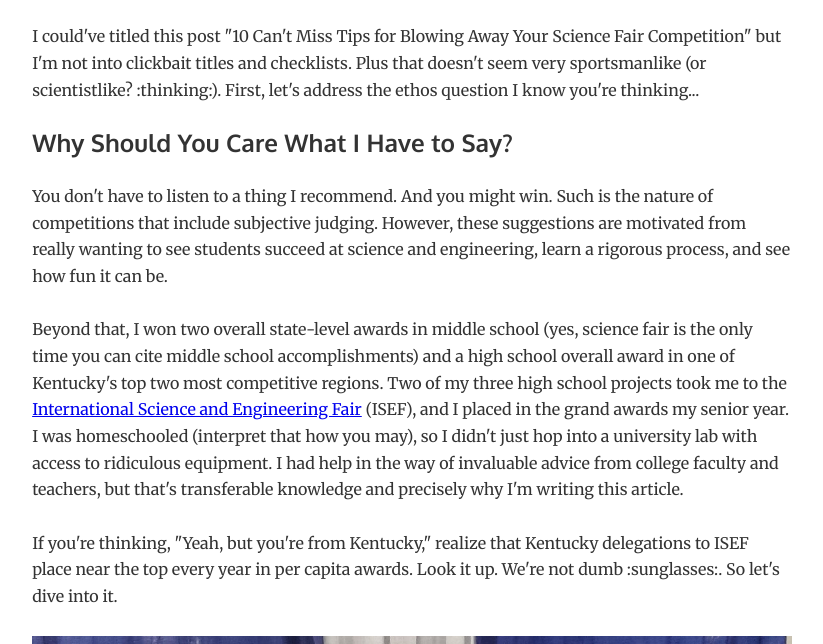
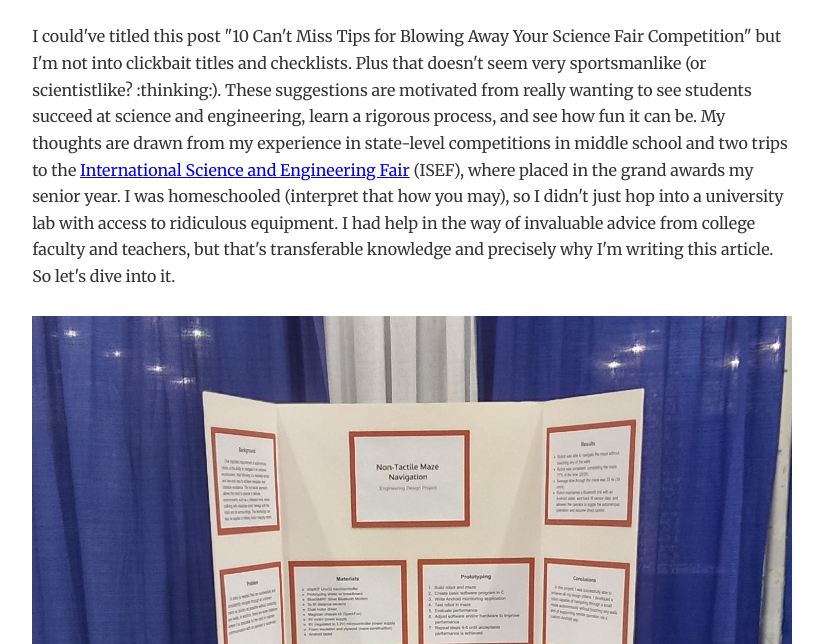
Before and after one commit to mbr4477/blog, a Gatsby site: page /science-fair/science-fair/ in a window 1280 px wide. Shown: the part 156-800 px from the top of the page, without its empty margins (228-1051 px from the left). Built offline with nearby package versions, Linux system fonts and the light colour scheme; Gatsby itself is replaced by a stand-in of ours; some packages are replaced by stand-ins of ours.

Commit message:
Edit science fair article

```diff
--- a/content/blog/science-fair/science-fair.md
+++ b/content/blog/science-fair/science-fair.md
@@ -6,14 +6,7 @@ tags: ["science fair"]
 featuredImage: IMAG0951.jpg
 ---
 
-I could've titled this post "10 Can't Miss Tips for Blowing Away Your Science Fair Competition" but I'm not into clickbait titles and checklists. Plus that doesn't seem very sportsmanlike (or scientistlike? :thinking:). First, let's address the ethos question I know you're thinking...
-
-## Why Should You Care What I Have to Say?
-You don't have to listen to a thing I recommend. And you might win. Such is the nature of competitions that include subjective judging. However, these suggestions are motivated from really wanting to see students succeed at science and engineering, learn a rigorous process, and see how fun it can be.
-
-Beyond that, I won two overall state-level awards in middle school (yes, science fair is the only time you can cite middle school accomplishments) and a high school overall award in one of Kentucky's top two most competitive regions. Two of my three high school projects took me to the [International Science and Engineering Fair](https://www.societyforscience.org/isef/) (ISEF), and I placed in the grand awards my senior year. I was homeschooled (interpret that how you may), so I didn't just hop into a university lab with access to ridiculous equipment. I had help in the way of invaluable advice from college faculty and teachers, but that's transferable knowledge and precisely why I'm writing this article.
-
-If you're thinking, "Yeah, but you're from Kentucky," realize that Kentucky delegations to ISEF place near the top every year in per capita awards. Look it up. We're not dumb :sunglasses:. So let's dive into it.
+I could've titled this post "10 Can't Miss Tips for Blowing Away Your Science Fair Competition" but I'm not into clickbait titles and checklists. Plus that doesn't seem very sportsmanlike (or scientistlike? :thinking:). These suggestions are motivated from really wanting to see students succeed at science and engineering, learn a rigorous process, and see how fun it can be. My thoughts are drawn from my experience in state-level competitions in middle school and two trips to the [International Science and Engineering Fair](https://www.societyforscience.org/isef/) (ISEF), where placed in the grand awards my senior year. I was homeschooled (interpret that how you may), so I didn't just hop into a university lab with access to ridiculous equipment. I had help in the way of invaluable advice from college faculty and teachers, but that's transferable knowledge and precisely why I'm writing this article. So let's dive into it.
 
 ![isef junior](IMAG0158.jpg)
 <p style="text-align: center;"><em>My junior-year project at ISEF 2013 in Phoenix</em></p>
```
